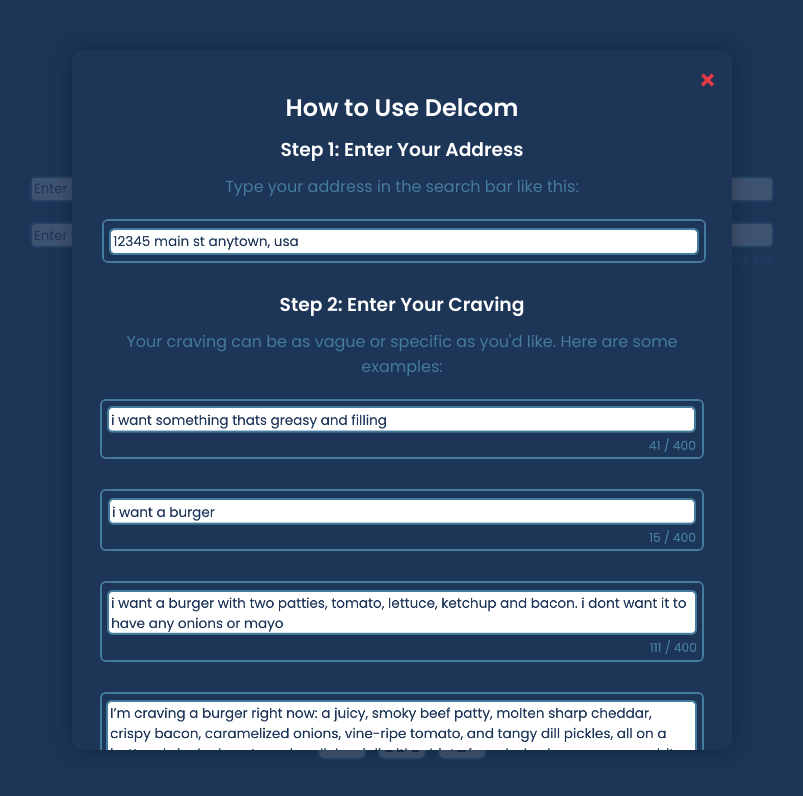
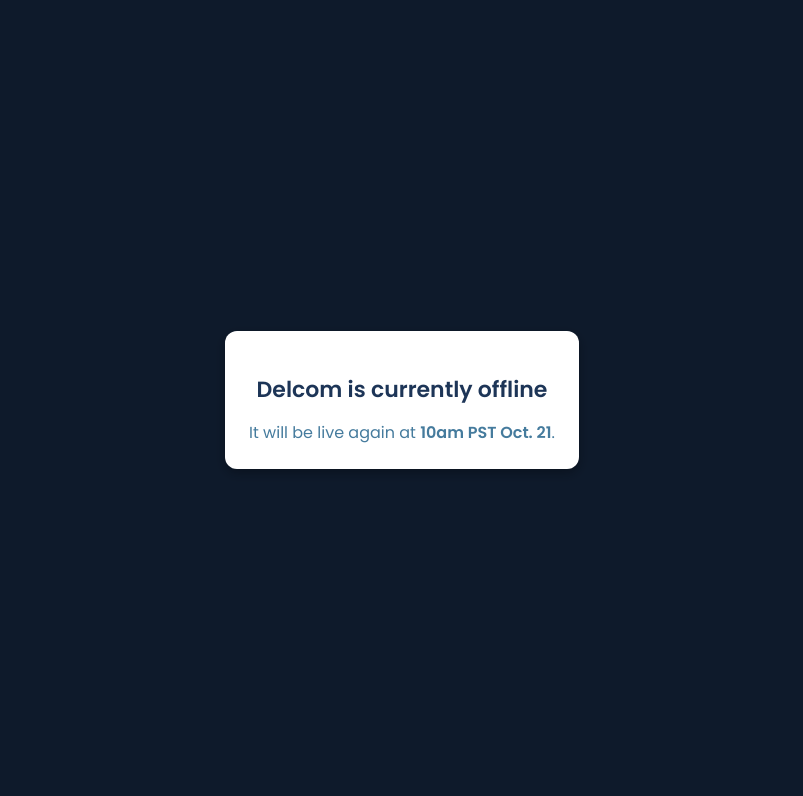
Before and after one commit to williamnyman/delcom, a React (Vite) app in the folder delcom_frontend/: page / in a window 1280 px wide. Shown: the top 796 px of the page, without its empty margins (238-1041 px from the left). Built offline with nearby package versions, Linux system fonts and the light colour scheme.

Commit message:
added offline popup so i can give the computer a rest

```diff
--- /dev/null
+++ b/delcom_frontend/src/components/OfflinePopup.tsx
@@ -0,0 +1,52 @@
+// src/components/OfflinePopup.tsx
+import React from "react";
+
+const OfflinePopup: React.FC = () => {
+  return (
+    <div
+      style={{
+        position: "fixed",
+        top: 0,
+        left: 0,
+        right: 0,
+        bottom: 0,
+        backgroundColor: "rgba(0,0,0,0.5)",
+        display: "flex",
+        justifyContent: "center",
+        alignItems: "center",
+        zIndex: 1000,
+      }}
+    >
+      <div
+        style={{
+          background: "white",
+          padding: "24px",
+          borderRadius: "12px",
+          textAlign: "center",
+          maxWidth: "320px",
+          fontFamily: "Poppins, sans-serif",
+          boxShadow: "0 4px 12px rgba(0,0,0,0.3)",
+        }}
+      >
+        <h2
+          style={{ color: "#1D3557", marginBottom: "12px", fontSize: "22px" }}
+        >
+          Delcom is currently offline
+        </h2>
+        <p
+          style={{
+            color: "#457B9D",
+            fontSize: "16px",
+            marginBottom: "0",
+            lineHeight: "1.4",
+          }}
+        >
+          It will be live again at{" "}
+          <span style={{ fontWeight: "bold" }}>10am PST Oct. 21</span>.
+        </p>
+      </div>
+    </div>
+  );
+};
+
+export default OfflinePopup;
--- a/delcom_frontend/src/pages/HomePage.tsx
+++ b/delcom_frontend/src/pages/HomePage.tsx
@@ -9,6 +9,7 @@
 import mail from "../assets/file.svg";
 import linkedin2 from "../assets/linkedin2.png";
 import mark from "../assets/question-sign.png";
+import OfflinePopup from "../components/OfflinePopup";
 
 function HomePage() {
   const [address, setAddress] = React.useState("");
@@ -32,6 +33,8 @@
       console.error("Error submitting craving:", error);
     }
   };
+
+  return <OfflinePopup />;
 
   return (
     <div className="page-container">
```
Also changed, not shown: 1 other file (tests, documents, lock files or other folders).
